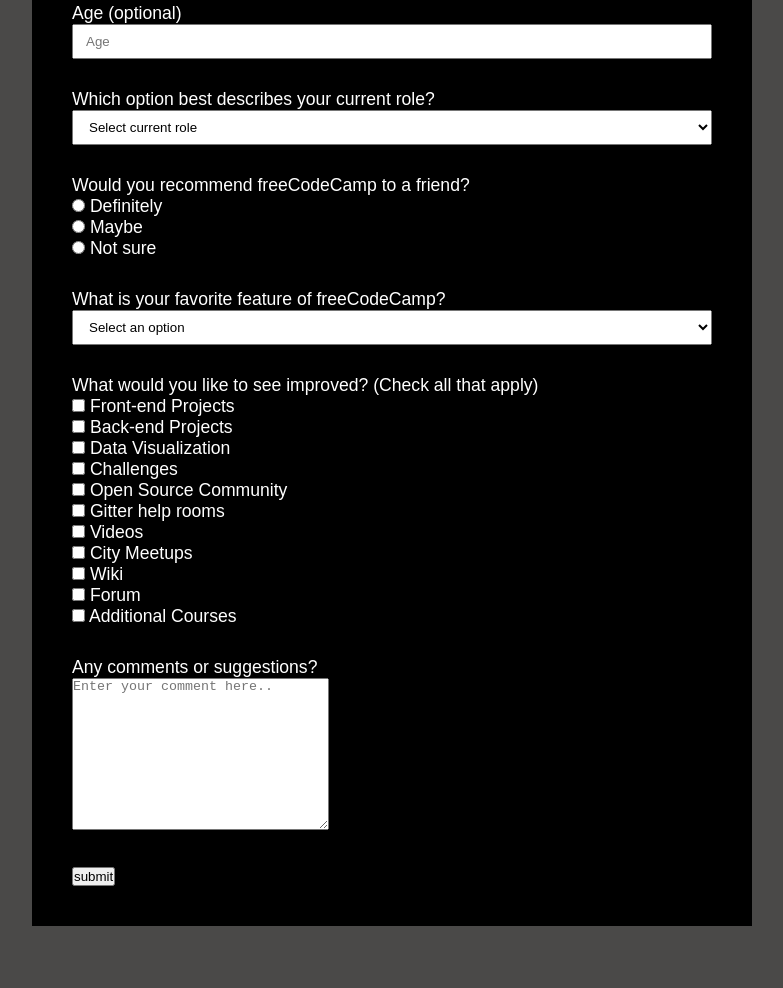
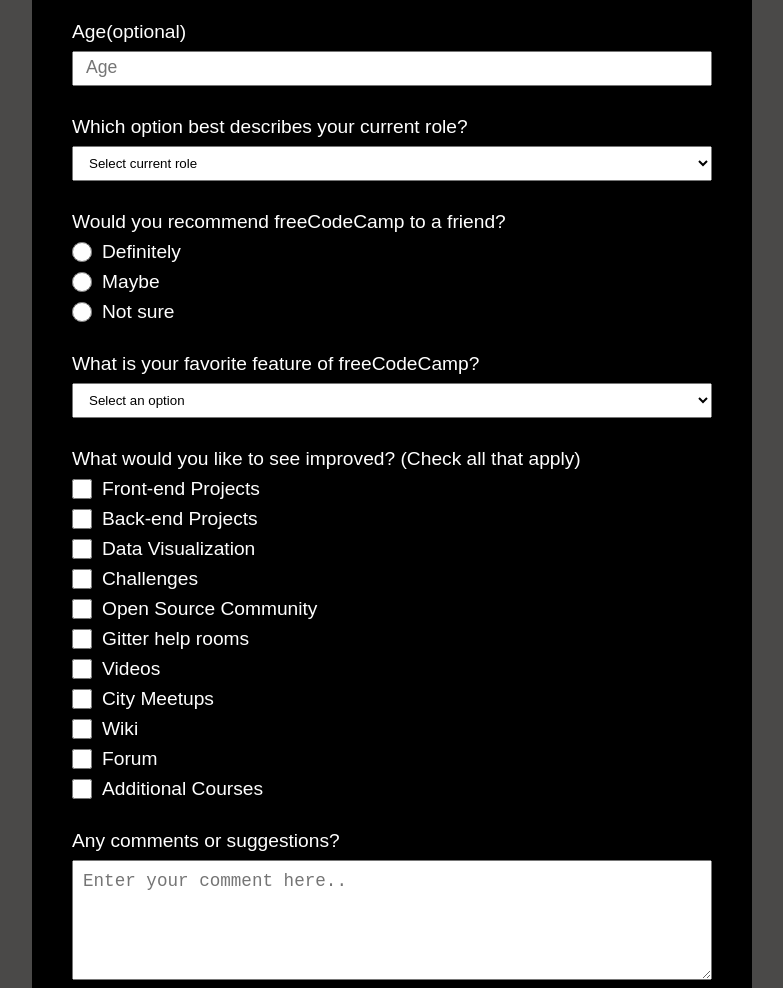
Before and after one commit to Bappaditya721135/freeCodeCamp-Survey-Form, a plain HTML site: page index.html in a window 1280 px wide. Shown: the part 363-1351 px from the top of the page, without its empty margins (248-1031 px from the left). Before the commit the page ends 1289 px from the top, so only its background shows below. Drawn offline with Linux system fonts and the light colour scheme.

Commit message:
updated html and css file

```diff
--- a/css/main.css
+++ b/css/main.css
@@ -32,10 +32,33 @@
 
     background-color: black;
     padding: 40px;
-    font-size: 1.1rem;
+    font-size: 1.2rem;
+    }
+form>div>p{
+    margin-bottom: 8px;
     }
 #name,#email,#age{
     display: block;
+}
+label{
+    display: flex;
+    margin-bottom: 8px;
+}
+input[type="radio"]{
+    margin-right: 10px;
+}
+.radio-div,.radio-div>p{
+    margin-bottom: 8px;
+}
+input[type="checkbox"]{
+    margin-right: 10px;
+}
+input[type="radio"],input[type="checkbox"]{
+    min-width: 1.25rem;
+    min-height: 1.25rem;
+}
+input::placeholder,textarea::placeholder{
+    font-size: 1.1rem;
 }
 .form-group{
     margin-bottom: 30px;
@@ -45,3 +68,15 @@
     height: 35px;
     padding: 6px 12px;
 }
+#text-area{
+    width: 100%;
+    min-height: 120px;
+    padding: 10px;
+}
+#btn{
+    width: 100%;
+    padding: 10px;
+    background-color: green;
+    font-size: 1rem;
+    font-family: Arial, Helvetica, sans-serif;
+}
--- a/index.html
+++ b/index.html
@@ -17,15 +17,15 @@
     <main>
         <form action="#">
             <div class="form-group">
-                <label for="name">Name</label>
+                <label for="name" class="label">Name</label>
                 <input type="text" id="name" placeholder="Enter your name">
             </div>
             <div class="form-group">
-                <label for="email">Email</label>
+                <label for="email" class="label">Email</label>
                 <input type="email" id="email" placeholder="Enter your Email">
             </div>
             <div class="form-group">
-                <label for="age">Age <span class="optional">(optional)</span></label>
+                <label for="age" class="label">Age <span class="optional">(optional)</span></label>
                 <input type="number" id="age" min="10" max="120" placeholder="Age">
             </div>
             <div class="form-group">
@@ -40,20 +40,23 @@
                 </select>
             </div>
             <div class="form-group">
-                <div>
+                <div class="radio-div">
                 <p>Would you recommend freeCodeCamp to a friend?</p>
+                <label>
                 <input type="radio" name="user-recommend" id="first-recommend">
-                <label>Definitely
+                Definitely
                 </label>
                 </div>
-                <div>
+                <div class="radio-div">
+                    <label>
                 <input type="radio" name="user-recommend" id="second-recommend">
-                <label>Maybe
+                Maybe
                 </label>
                 </div>
-                <div>
+                <div class="radio-div">
+                    <label>
                 <input type="radio" name="user-recommend" id="third-recommend">
-                <label>Not sure
+                Not sure
                 </label>
                 </div>
             </div>
@@ -71,55 +74,64 @@
                 <p>What would you like to see improved? <span>(Check all that apply)</span></p>
 
                 <div>
+                <label for="checkbox1">
                     <input type="checkbox" id="checkbox1">
-                <label for="checkbox1">Front-end Projects</label>
+                Front-end Projects</label>
                 </div>
                 <div>
+                <label for="checkbox2">
                     <input type="checkbox" id="checkbox2">
-                <label for="checkbox2">Back-end Projects</label>
+                Back-end Projects</label>
                 </div>
                 <div>
+                <label for="checkbox3">
                     <input type="checkbox" id="checkbox3">
-                <label for="checkbox3">
-                    Data Visualization
-                </label>
+                Data Visualization</label>
                 </div>
                 <div>
+                <label for="checkbox4">
                     <input type="checkbox" id="checkbox4">
-                <label for="checkbox4">Challenges</label>
+                Challenges</label>
                 </div>
                 <div>
+                <label for="checkbox5">
                     <input type="checkbox" id="checkbox5">
-                <label for="checkbox5">Open Source Community</label>
+                Open Source Community</label>
                 </div>
                 <div>
+                <label for="checkbox6">
                     <input type="checkbox" id="checkbox6">
-                <label for="checkbox6">Gitter help rooms</label>
+                Gitter help rooms</label>
                 </div>
                 <div>
+                <label for="checkbox7">
                     <input type="checkbox" id="checkbox7">
-                <label for="checkbox7">Videos</label>
+                Videos</label>
                 </div>
                 <div>
+                <label for="checkbox8">
                     <input type="checkbox" id="checkbox8">
-                <label for="checkbox8">City Meetups</label>
+                City Meetups</label>
                 </div>
                 <div>
+                <label for="checkbox9">
                     <input type="checkbox" id="checkbox9">
-                <label for="checkbox9">Wiki</label>
+                Wiki</label>
                 </div>
                 <div>
+                <label for="checkbox10">
                     <input type="checkbox" id="checkbox10">
-                <label for="checkbox10">Forum</label>
+                Forum</label>
                 </div>
                 <div>
+                <label for="checkbox11">
                     <input type="checkbox" id="checkbox11">
-                <label for="checkbox11">Additional Courses</label>
+                Additional Courses</label>
                 </div>
             </div>
             <div class="form-group">
                 <p>Any comments or suggestions?</p>
-                <textarea id="text-area" cols="30" rows="10" placeholder="Enter your comment here.."></textarea>
+                <textarea id="text-area" placeholder="Enter your comment here.."></textarea>
             </div>
             <input type="submit" value="submit" id="btn">
         </form>
```
Lines whose indentation alone changed are shown as unchanged.
